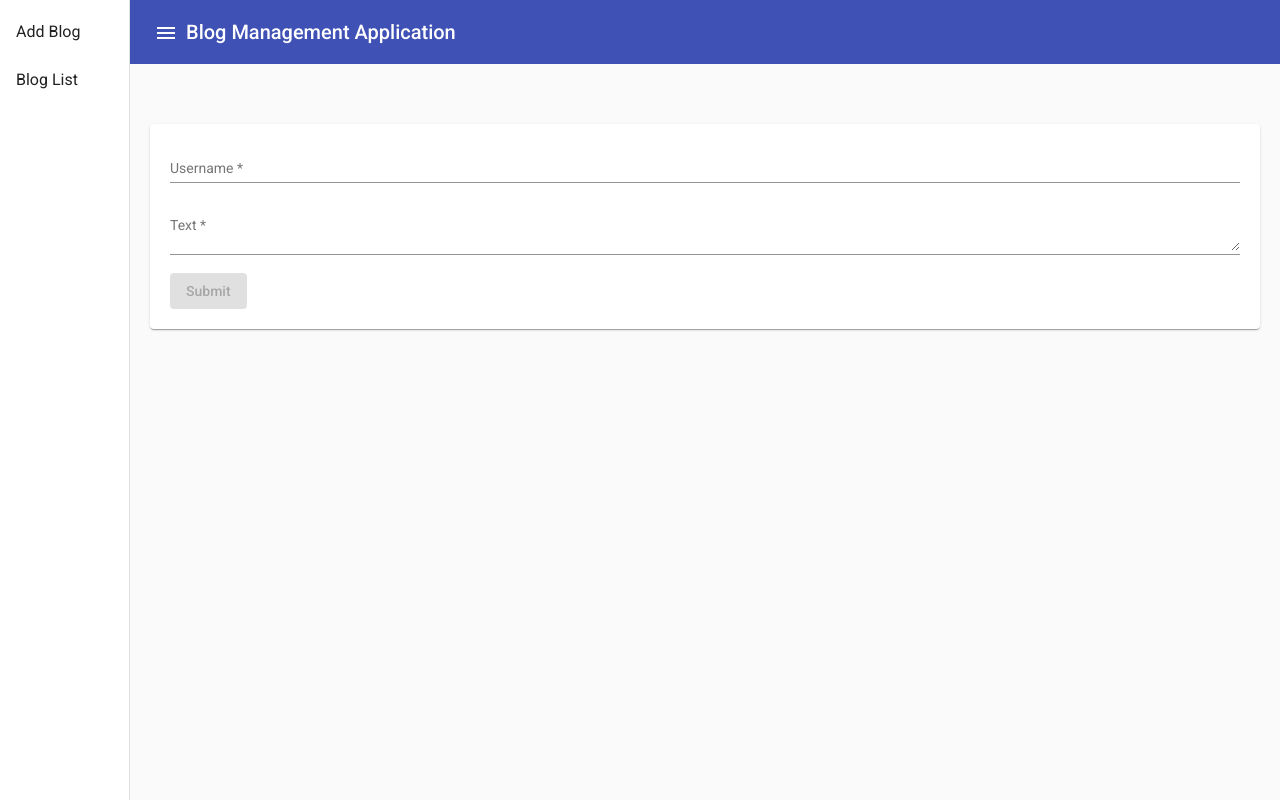
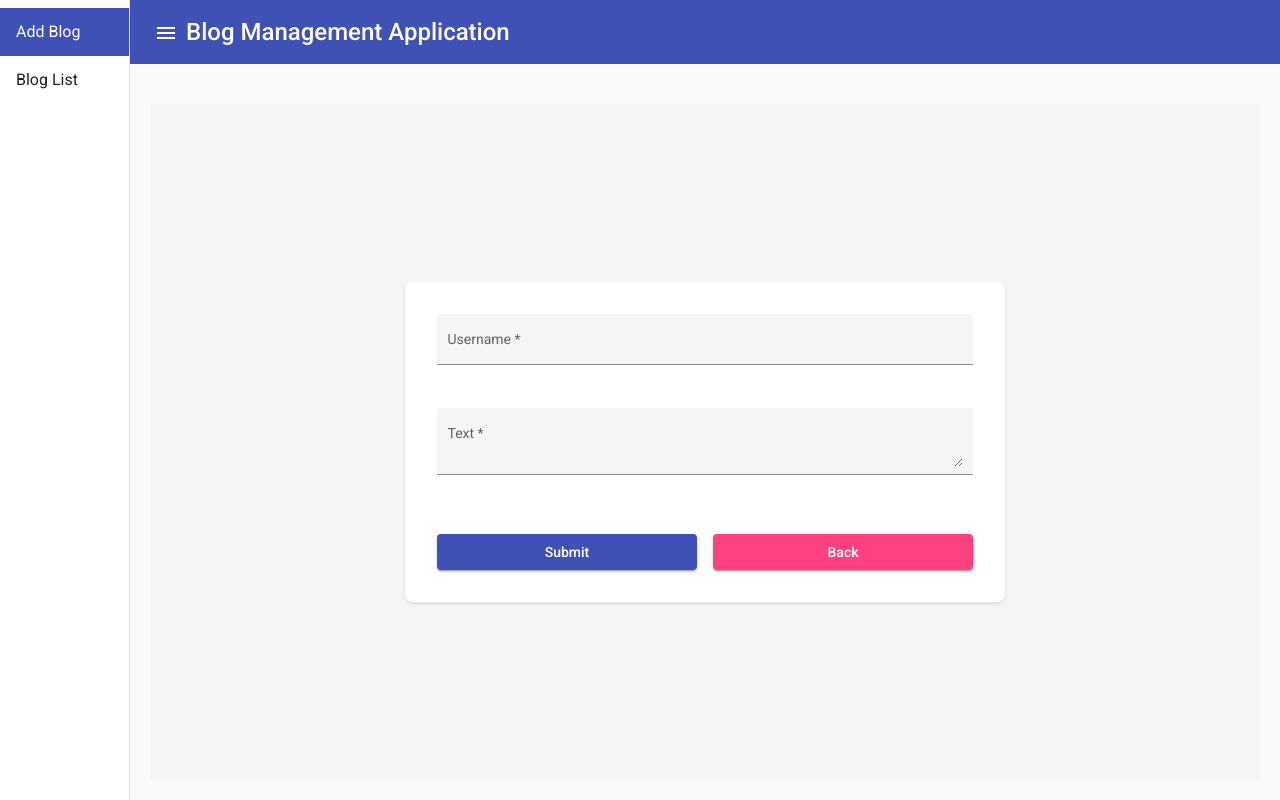
Before and after one commit to SomilRavrani79/BlogManagement, an Angular app: page /add-blog in a window 1280 px wide. Built offline with nearby package versions, Linux system fonts and the light colour scheme.

Commit message:
Changes for sorting and Searching and Add filter

```diff
--- /dev/null
+++ b/src/app/Pipes/highlight-pipe.pipe.ts
@@ -0,0 +1,12 @@
+import { Pipe, PipeTransform } from '@angular/core';
+
+@Pipe({
+  name: 'highlight'
+})
+export class HighlightPipe implements PipeTransform {
+  transform(value: string, searchTerm: string): string {
+    if (!searchTerm) return value;
+    const re = new RegExp(searchTerm, 'gi');
+    return value.replace(re, '<mark>$&</mark>');
+  }
+}
--- a/src/app/app-routing.module.ts
+++ b/src/app/app-routing.module.ts
@@ -4,9 +4,10 @@ import { BlogFormComponent } from './components/blog-form/blog-form/blog-form.co
 import { BlogListComponent } from './components/blog-list/blog-list/blog-list.component';
 
 const routes: Routes = [
+  { path: 'blog-list', component: BlogListComponent },
   { path: 'add-blog', component: BlogFormComponent },
-  { path: 'blog-list', component: BlogListComponent },
-  { path: '', redirectTo: '/blog-list', pathMatch: 'full' }
+  { path: '', redirectTo: '/blog-list', pathMatch: 'full' },
+  { path: '**', redirectTo: '/blog-list' }
 ];
 
 @NgModule({
--- a/src/app/app.component.css
+++ b/src/app/app.component.css
@@ -28,3 +28,39 @@
     top: 0;
     z-index: 1000;
   }
+
+  /* styles.css or app.component.css */
+
+.active-link {
+  background-color: #3f51b5; /* Example active link color */
+  color: white;
+  border-radius: -25px;
+}
+
+/* styles.css or app.component.css */
+
+.mat-list-item {
+  padding: 10px 20px;
+}
+
+.mat-list-item.active-link {
+  background-color: #3f51b5;
+  color: white;
+}
+
+.mat-list-item.active-link:hover {
+  background-color: #303f9f; /* Darker shade on hover */
+}
+.mat-toolbar {
+  font-size: 24px; /* Adjust this value as needed */
+  line-height: 64px; /* Adjust this value as needed */
+}
+
+.mat-toolbar .mat-toolbar-row, .mat-toolbar .mat-toolbar-single-row {
+  height: 64px; /* Adjust this value as needed */
+}
+
+.sticky-header {
+  font-size: 24px;
+  line-height: 64px;
+}
--- a/src/app/app.component.html
+++ b/src/app/app.component.html
@@ -1,13 +1,13 @@
 <mat-sidenav-container class="example-container" autosize>
   <mat-sidenav #sidenav mode="side" opened>
     <mat-nav-list>
-      <a mat-list-item routerLink="/add-blog" (click)="sidenav.close()">Add Blog</a>
-      <a mat-list-item routerLink="/blog-list" (click)="sidenav.close()">Blog List</a>
+      <a mat-list-item routerLink="/add-blog" routerLinkActive="active-link">Add Blog</a>
+      <a mat-list-item routerLink="/blog-list" routerLinkActive="active-link">Blog List</a>
     </mat-nav-list>
   </mat-sidenav>
 
   <mat-sidenav-content>
-    <mat-toolbar color="primary" class="sticky-header">
+    <mat-toolbar color="primary" class="sticky-header mat-toolbar">
       <button mat-icon-button (click)="sidenav.toggle()">
         <mat-icon>menu</mat-icon>
       </button>
--- a/src/app/components/blog-form/blog-form/blog-form.component.css
+++ b/src/app/components/blog-form/blog-form/blog-form.component.css
@@ -10,3 +10,49 @@ mat-card {
   color: green;
   margin-top: 1rem;
 }
+
+
+
+:host {
+  display: flex;
+  justify-content: center;
+  align-items: center;
+  height: 100vh;
+  background-color: #f5f5f5;
+}
+
+.blog-form-container {
+  background-color: white;
+  padding: 2rem;
+  border-radius: 8px;
+  box-shadow: 0 2px 4px rgba(0, 0, 0, 0.1);
+  width: 100%;
+  max-width: 600px;
+}
+
+mat-form-field {
+  width: 100%;
+  margin-bottom: 1.5rem;
+}
+
+button {
+  width: 100%;
+}
+
+mat-card-title {
+  font-size: 24px;
+  font-weight: bold;
+  margin-bottom: 1rem;
+}
+
+.mat-raised-button {
+  margin-top: 1rem;
+}
+
+.mat-icon-button {
+  margin-left: 1rem;
+}
+.button-container {
+  display: flex;
+  gap: 1rem;
+}
--- a/src/app/components/blog-form/blog-form/blog-form.component.html
+++ b/src/app/components/blog-form/blog-form/blog-form.component.html
@@ -1,44 +1,19 @@
-<!-- <mat-card>
+<div class="blog-form-container">
   <form [formGroup]="blogForm" (ngSubmit)="onSubmit()">
-    <mat-form-field class="full-width">
+    <mat-form-field appearance="fill">
       <mat-label>Username</mat-label>
       <input matInput formControlName="username">
-      <mat-error *ngIf="isFieldInvalid('username')">
-        Username is required
-      </mat-error>
+      <mat-error *ngIf="isFieldInvalid('username')">Username is required</mat-error>
     </mat-form-field>
 
-    <mat-form-field class="full-width">
+    <mat-form-field appearance="fill">
       <mat-label>Text</mat-label>
       <textarea matInput formControlName="text"></textarea>
-      <mat-error *ngIf="isFieldInvalid('text')">
-        Text is required
-      </mat-error>
+      <mat-error *ngIf="isFieldInvalid('text')">Text is required</mat-error>
     </mat-form-field>
-
-    <button mat-raised-button color="primary" type="submit" [disabled]="blogForm.invalid">Submit</button>
+    <div class="button-container">
+      <button mat-raised-button color="primary" type="submit">{{ isEditMode ? 'Update' : 'Submit' }}</button>
+      <button mat-raised-button color="accent" type="button" (click)="goBack()">Back</button>
+    </div>
   </form>
-  <div *ngIf="showSuccessMessage" class="success-message">New record added successfully</div>
-</mat-card> -->
-
-<mat-card>
-  <form [formGroup]="blogForm" (ngSubmit)="onSubmit()">
-    <mat-form-field class="full-width">
-      <mat-label>Username</mat-label>
-      <input matInput formControlName="username" placeholder="Username">
-      <mat-error *ngIf="isFieldInvalid('username')">
-        Username is required
-      </mat-error>
-    </mat-form-field>
-
-    <mat-form-field class="full-width">
-      <mat-label>Text</mat-label>
-      <textarea matInput formControlName="text" placeholder="Text"></textarea>
-      <mat-error *ngIf="isFieldInvalid('text')">
-        Text is required
-      </mat-error>
-    </mat-form-field>
-
-    <button mat-raised-button color="primary" type="submit" [disabled]="blogForm.invalid">Submit</button>
-  </form>
-</mat-card>
+</div>
--- a/src/app/components/blog-form/blog-form/blog-form.component.ts
+++ b/src/app/components/blog-form/blog-form/blog-form.component.ts
@@ -1,6 +1,7 @@
 import { Component, OnInit, Output, EventEmitter } from '@angular/core';
 import { FormBuilder, FormGroup, Validators } from '@angular/forms';
 import { MatDialog } from '@angular/material/dialog';
+import { ActivatedRoute, Router } from '@angular/router';
 import { AlertDialogComponent } from 'src/app/alert-dialog/alert-dialog.component';
 import { Blog } from 'src/app/models/blog.model/blog';
 import { BlogService } from 'src/app/services/blog.service';
@@ -13,19 +14,70 @@ import { BlogService } from 'src/app/services/blog.service';
 export class BlogFormComponent implements OnInit {
   blogForm: FormGroup;
   showSuccessMessage = false;
+  isEditMode = false;
+  blogId: number | null = null;
   @Output() blogCreated = new EventEmitter<void>();
 
-  constructor(private fb: FormBuilder, private blogService: BlogService, private dialog: MatDialog) {
+  constructor(
+    private fb: FormBuilder,
+    private blogService: BlogService,
+    private dialog: MatDialog,
+    private route: ActivatedRoute,
+    private router: Router
+  ) {
     this.blogForm = this.fb.group({
       username: ['', Validators.required],
       text: ['', Validators.required]
     });
   }
 
-  ngOnInit(): void {}
+  ngOnInit(): void {
+    this.route.queryParams.subscribe(params => {
+      this.blogId = params['id'] ? +params['id'] : null;
+      if (this.blogId) {
+        this.isEditMode = true;
+        this.loadBlog();
+      } else {
+        this.isEditMode = false;
+      }
+    });
+  }
+
+  loadBlog(): void {
+    if (this.blogId) {
+      this.blogService.getBlogs(0, 0,null, null,this.blogId).subscribe(
+        (data: any) => {
+          const blog = data.data;
+          this.blogForm.patchValue({
+            username: blog.username,
+            text: blog.text
+          });
+        },
+        error => {
+          console.error('Error fetching blogs:', error);
+        }
+      );
+
+    }
+  }
 
   onSubmit(): void {
     if (this.blogForm.valid) {
+      if (this.isEditMode && this.blogId) {
+        const updatedBlog: Blog = {
+          id: this.blogId,
+          username: this.blogForm.get('username')?.value,
+          dateCreated: new Date(),
+          text: this.blogForm.get('text')?.value
+        };
+        this.blogService.createBlog(updatedBlog).subscribe(
+          () => {
+            this.showAlert('Success', 'Record Update successfully', true);
+            this.router.navigate(['/blog-list']);
+          },
+          error => console.error(error)
+        );
+      } else {
         const newBlog: Blog = {
           id: 0,
           username: this.blogForm.get('username')?.value,
@@ -34,16 +86,13 @@ export class BlogFormComponent implements OnInit {
         };
         this.blogService.createBlog(newBlog).subscribe(
           () => {
+            this.showAlert('Success', 'Record added successfully', true);
             this.blogForm.reset();
-          Object.keys(this.blogForm.controls).forEach(key => {
-            this.blogForm.get(key)?.setErrors(null);
-          });
-
-          this.blogCreated.emit();
-          this.showAlert('Success', 'New record added successfully', true);
+            this.router.navigate(['/blog-list']);
           },
           error => console.error(error)
         );
+      }
     }
   }
 
@@ -51,9 +100,13 @@ export class BlogFormComponent implements OnInit {
     const control = this.blogForm.get(field);
     return control ? control.invalid && (control.dirty || control.touched) : false;
   }
-  showAlert(title: string, message: string, confirm : boolean): void {
+  showAlert(title: string, message: string, confirm: boolean): void {
     this.dialog.open(AlertDialogComponent, {
       data: { title, message, confirm }
     });
   }
+  goBack(): void {
+    this.router.navigate(['/blog-list']);
   }
+
+}
--- a/src/app/components/blog-list/blog-list/blog-list.component.css
+++ b/src/app/components/blog-list/blog-list/blog-list.component.css
@@ -2,6 +2,22 @@
   display: flex;
   flex-direction: column;
   height: 100%;
+  padding: 1rem;
+}
+
+.search-sort-container {
+  display: flex;
+  justify-content: space-between;
+  margin-bottom: 1rem;
+}
+
+.search-field, .sort-field {
+  flex: 1;
+  margin-right: 1rem;
+}
+
+.sort-field {
+  margin-right: 0;
 }
 
 .blog-list {
@@ -44,25 +60,14 @@
   align-items: center;
   flex-shrink: 0;
 }
-/*
-.sticky-paginator {
-  position: sticky;
-  bottom: 0;
-  width: 100%;
-  background: white;
-  z-index: 1000;
-  display: flex;
-  justify-content: flex-end;
-  padding: 8px 16px;
-  box-shadow: 0 -2px 5px rgba(0, 0, 0, 0.1);
-  font-size: 16px;
+.sort-panel {
+  max-height: 300px !important; /* Adjust as necessary */
+  overflow: auto !important;
+  z-index: 1001 !important; /* Ensure it is above other elements */
 }
 
-.paginator-container {
-  display: flex;
-  justify-content: flex-end;
-  align-items: center;
-  width: 100%;
-  padding: 8px 16px;
-  box-shadow: 0 -2px 5px rgba(0, 0, 0, 0.1);
-} */
+mark {
+  background-color: #cce4f7; /* Low shade of blue */
+  font-weight: bold;
+  color: #003366; /* Darker blue text color for better contrast */
+}
--- a/src/app/services/blog.service.ts
+++ b/src/app/services/blog.service.ts
@@ -18,14 +18,18 @@ export class BlogService {
     return this.refreshNeeded$;
   }
 
-  getBlogs(pageNumber: number = 1, pageSize: number = 5): Observable<PaginatedResult<Blog[]>> {
-    const params = new HttpParams()
-      .set('pageNumber', pageNumber.toString())
-      .set('pageSize', pageSize.toString());
-    return this.http.get<GenericResponse<PaginatedResult<Blog[]>>>(this.apiUrl, { params }).pipe(
-      map(response => response.data)
-    );
+  getBlogs(pageNumber: number = 1, pageSize: number = 5, searchTerm :  any, sortBy : any ,id?: number): Observable<GenericResponse<PaginatedResult<Blog[]>> | GenericResponse<Blog>> {
+    const params = {
+      pageNumber:pageNumber ,
+      pageSize:pageSize,
+      searchTerm: searchTerm ?? '',
+      sortBy: sortBy ?? 'date',
+      id: id ?? null
+    };
+
+    return this.http.post<GenericResponse<PaginatedResult<Blog[]>> | GenericResponse<Blog>>(this.apiUrl+ '/GetData', params );
   }
+
 
   createBlog(blog: Blog): Observable<Blog> {
     return this.http.post<GenericResponse<Blog>>(this.apiUrl, blog).pipe(
```
Also changed, not shown: src/app/app.module.ts (+8 -3 lines), src/app/components/blog-list/blog-list/blog-list.component.html (+20 -8 lines), src/app/components/blog-list/blog-list/blog-list.component.ts (+22 -6 lines), 1 other file (tests, documents, lock files or other folders). Lines whose indentation alone changed are shown as unchanged.
